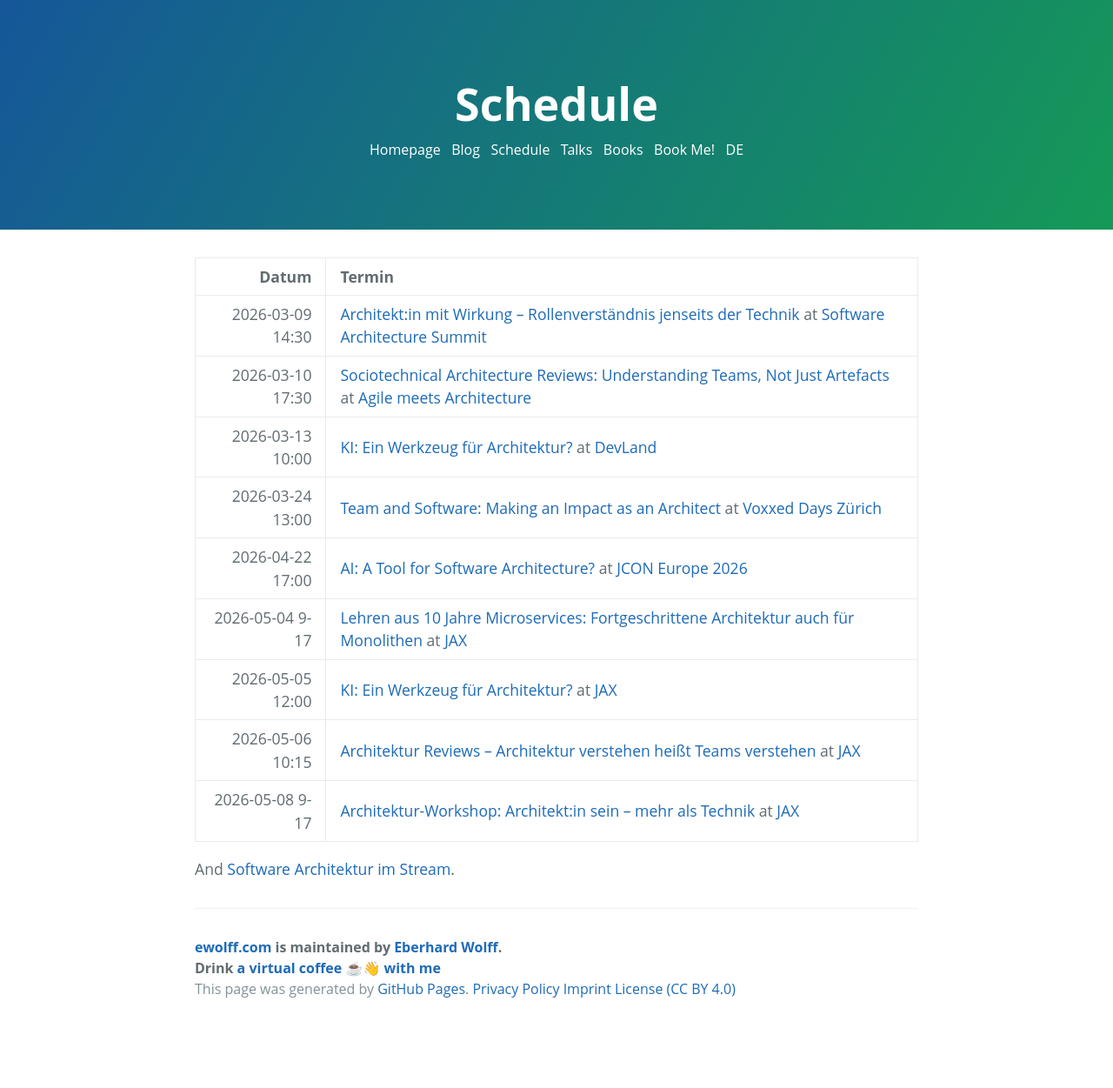
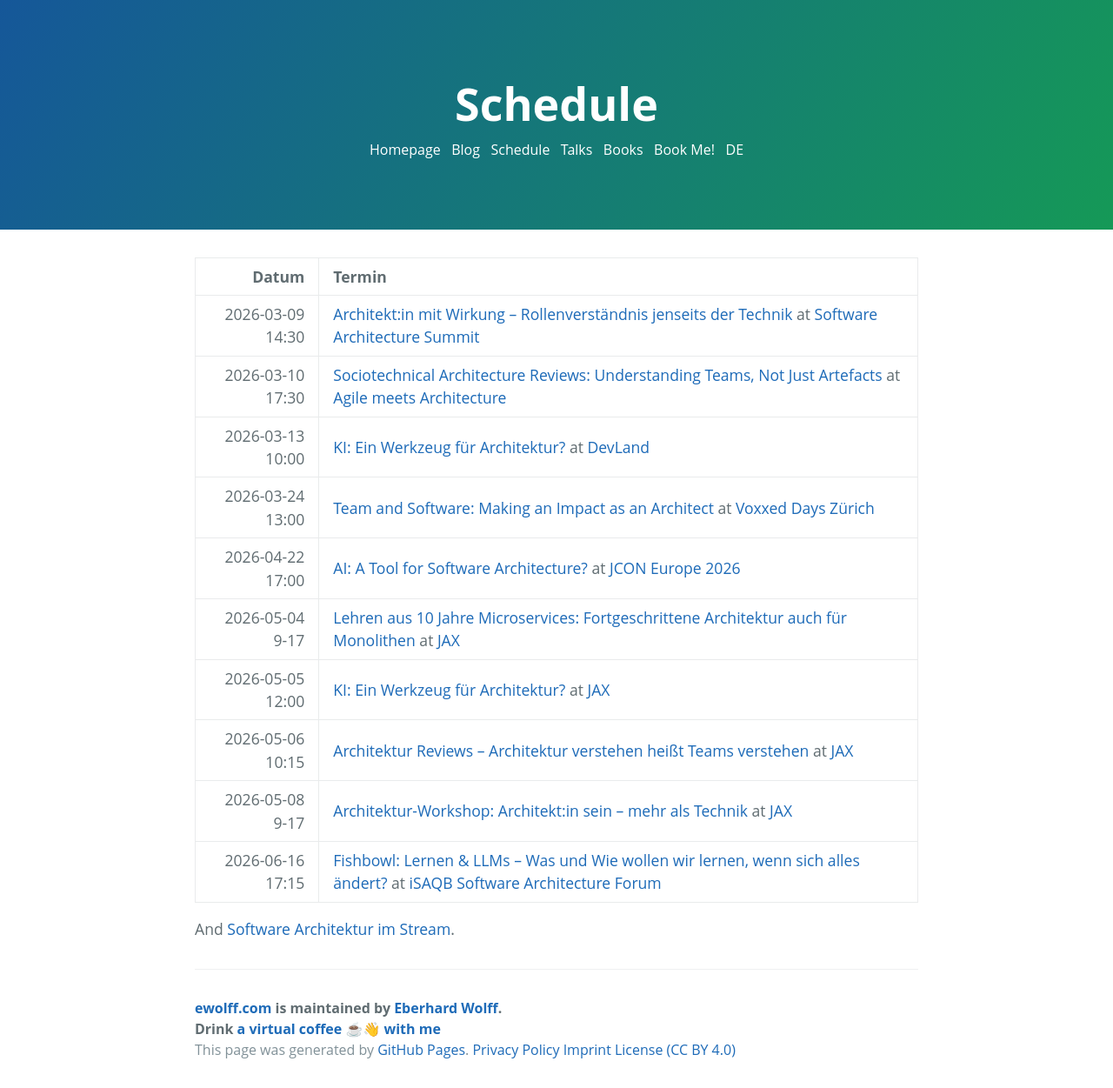
Before and after one commit to ewolff/ewolff.com, a Jekyll site: the page built from schedule.md, in a window 1280 px wide. Shown: the whole page at 87% size. Built offline with Jekyll 4.4.1, drawn with Linux system fonts in a browser that asks for light colours; our own code applies the rules of GitHub Pages for plain Markdown files; before the commit the page ends 1181 px from its top, so only the background shows below that.

Commit message:
Neu: Fish Bowl beim iSAQB Forum

```diff
--- a/schedule.md
+++ b/schedule.md
@@ -13,5 +13,6 @@ title: Schedule
 | 2026-05-05 12:00 | [KI: Ein Werkzeug für Architektur?](https://jax.de/software-architecture/ki-werkzeug-architektur/) at [JAX](https://jax.de/) |
 | 2026-05-06 10:15 | [Architektur Reviews – Architektur verstehen heißt Teams verstehen](https://jax.de/software-architecture/architektur-reviews-teams-verstehen/) at [JAX](https://jax.de/) |
 | 2026-05-08 9-17 | [Architektur-Workshop: Architekt:in sein – mehr als Technik](https://jax.de/software-architecture/architektur-workshop-technik-kommunikation-organisation) at [JAX](https://jax.de/) |
+| 2026-06-16 17:15 | [Fishbowl: Lernen & LLMs – Was und Wie wollen wir lernen, wenn sich alles ändert?](https://conferences.isaqb.org/software-architecture-forum/session/fish-bowl/) at [iSAQB Software Architecture Forum](https://conferences.isaqb.org/software-architecture-forum/) |
 
 And [Software Architektur im Stream](https://software-architektur.tv/).
```
Also changed, not shown: termine.md (+1 -0 lines).
